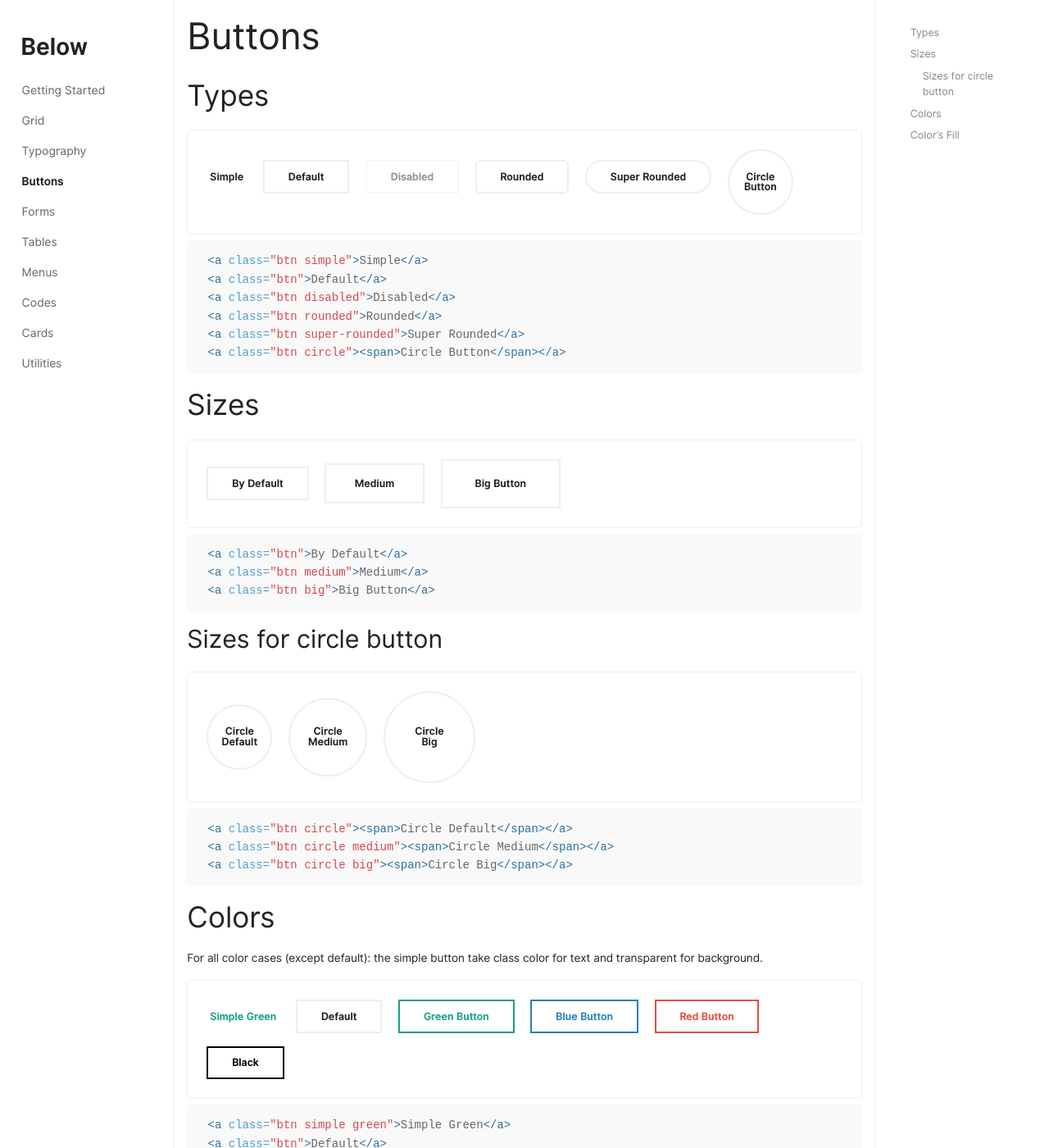
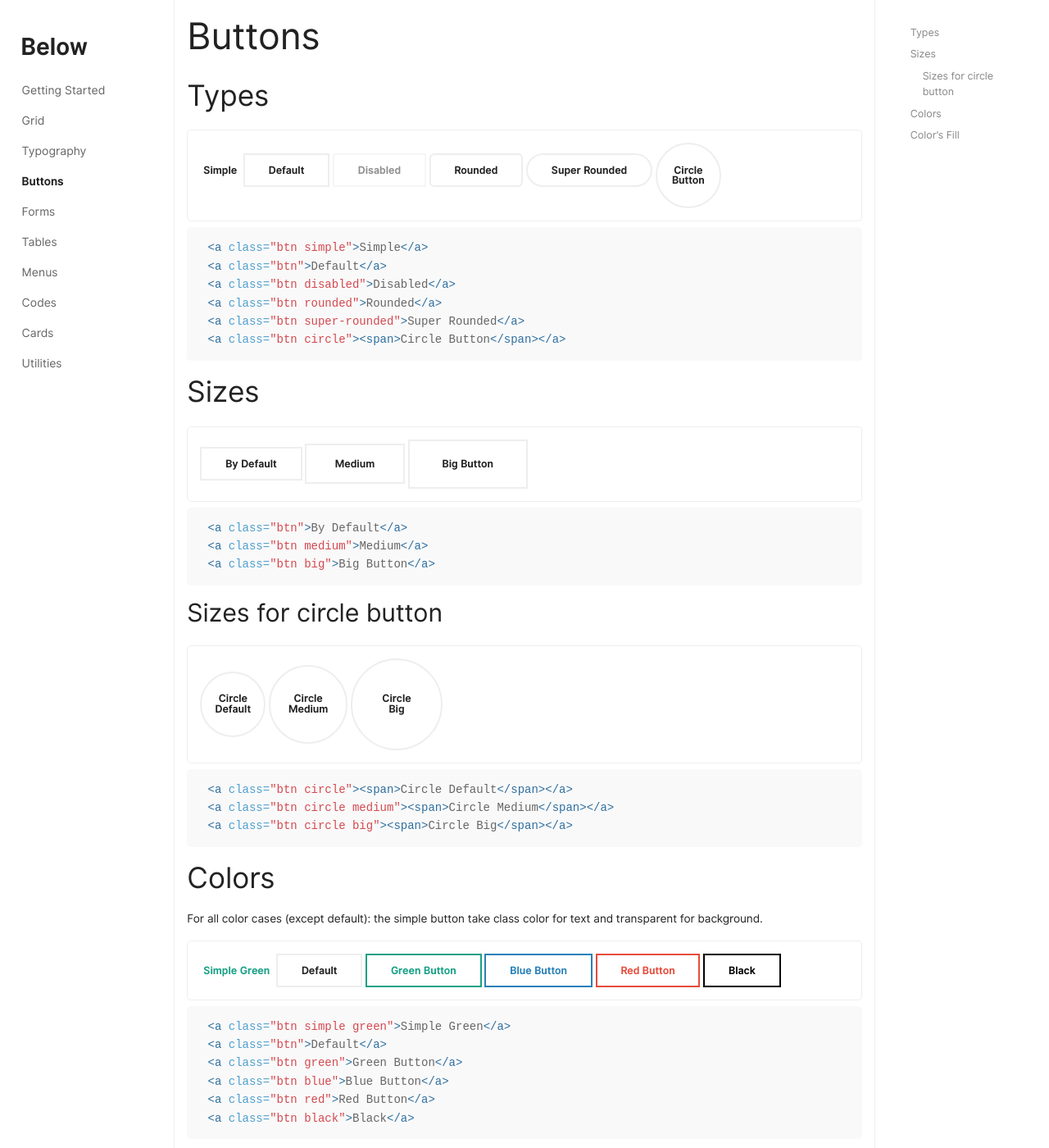
Before and after one commit to innusource/below, a Jekyll site: the page built from 04-buttons.md, in a window 1280 px wide and 1400 px high. Shown: the whole window at 82% size. Built offline with Jekyll 4.4.1, drawn with Linux system fonts in a browser that asks for light colours.

Commit message:
delete margin
delete margin in all buttons

```diff
--- a/_sass/below/buttons.scss
+++ b/_sass/below/buttons.scss
@@ -9,7 +9,6 @@
   display: inline-block;
   text-align: center;
   padding: 0.55rem 1.8rem;
-  margin: 0.5rem;
   cursor: pointer;
   font-weight: 600;
   font-size: 0.8rem;
```
